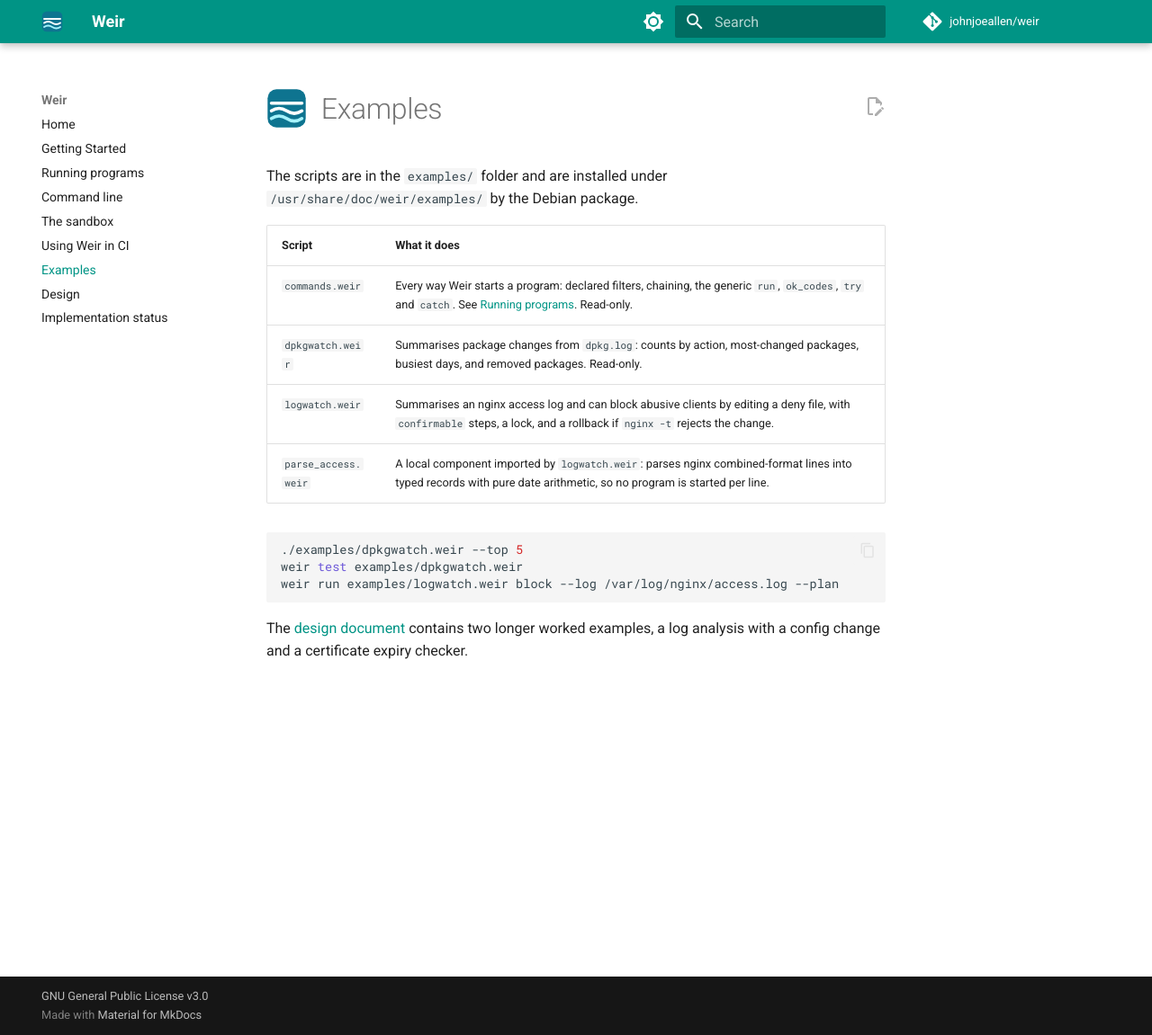
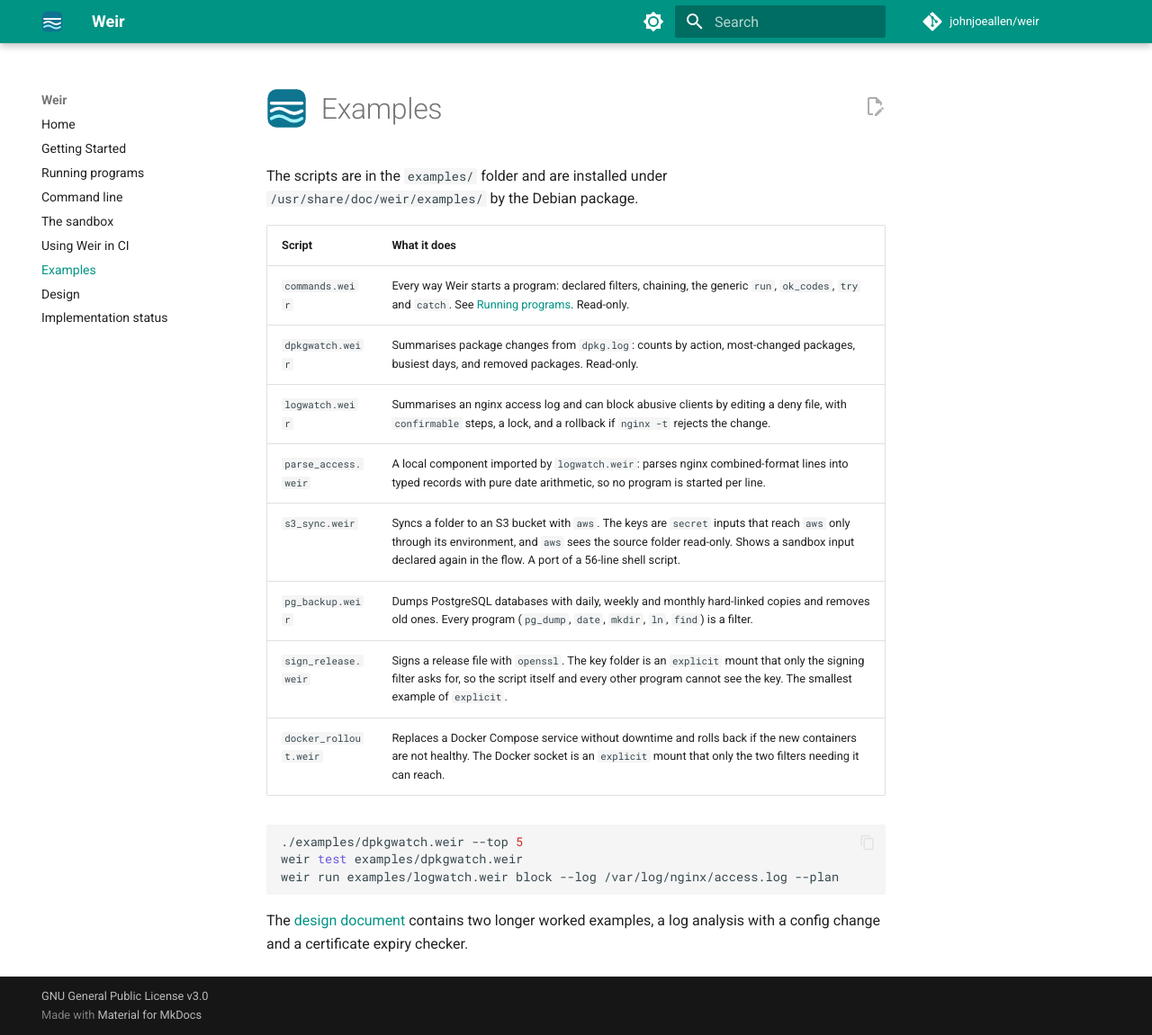
Before and after one commit to johnjoeallen/weir, an MkDocs documentation site: the page built from docs/examples.md, in a window 1280 px wide and 1151 px high. Shown: the whole window at 90% size. Built offline with MkDocs 1.6.1 and Material for MkDocs 9.7.7, drawn with Linux system fonts in a browser that asks for light colours; comment, search, counter and statistics services are not loaded; the version menu is left out.

Commit message:
Add pg_backup, docker_rollout and sign_release examples
pg_backup and docker_rollout are ports of real shell scripts; sign_release
is the smallest example of an explicit mount.

Co-Authored-By: Claude Sonnet 5.5 <noreply@anthropic.com>
Claude-Session: https://claude.ai/code/session_01VKvMopMGTz8PfZZ59JgH77

````diff
--- a/docs/examples.md
+++ b/docs/examples.md
@@ -9,6 +9,10 @@ The scripts are in the `examples/` folder and are installed under
 | `dpkgwatch.weir` | Summarises package changes from `dpkg.log`: counts by action, most-changed packages, busiest days, and removed packages. Read-only. |
 | `logwatch.weir` | Summarises an nginx access log and can block abusive clients by editing a deny file, with `confirmable` steps, a lock, and a rollback if `nginx -t` rejects the change. |
 | `parse_access.weir` | A local component imported by `logwatch.weir`: parses nginx combined-format lines into typed records with pure date arithmetic, so no program is started per line. |
+| `s3_sync.weir` | Syncs a folder to an S3 bucket with `aws`. The keys are `secret` inputs that reach `aws` only through its environment, and `aws` sees the source folder read-only. Shows a sandbox input declared again in the flow. A port of a 56-line shell script. |
+| `pg_backup.weir` | Dumps PostgreSQL databases with daily, weekly and monthly hard-linked copies and removes old ones. Every program (`pg_dump`, `date`, `mkdir`, `ln`, `find`) is a filter. |
+| `sign_release.weir` | Signs a release file with `openssl`. The key folder is an `explicit` mount that only the signing filter asks for, so the script itself and every other program cannot see the key. The smallest example of `explicit`. |
+| `docker_rollout.weir` | Replaces a Docker Compose service without downtime and rolls back if the new containers are not healthy. The Docker socket is an `explicit` mount that only the two filters needing it can reach. |
 
 ```bash
 ./examples/dpkgwatch.weir --top 5
````
Also changed, not shown: 4 other files.
